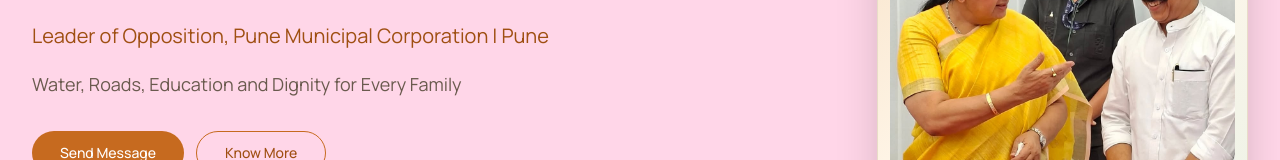
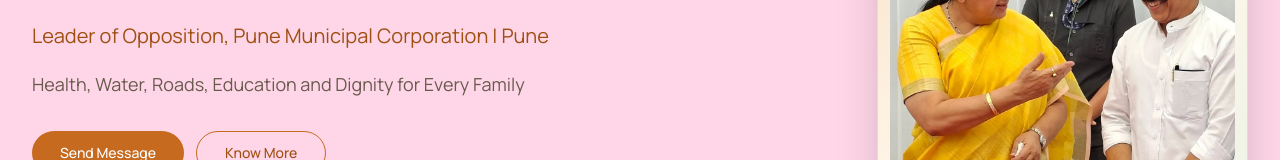
Before and after one commit to techwiew/nilesh-nikam-pune-corporator, a React (Vite) app: page / in a window 1280 px wide. Shown: the part 286-446 px from the top of the page. Built offline with nearby package versions, Linux system fonts and the light colour scheme.

Commit message:
data added

```diff
--- a/src/constants/leaderData.ts
+++ b/src/constants/leaderData.ts
@@ -67,9 +67,9 @@
     mr: "विरोधी पक्ष नेता , पुणे महानगरपालिका",
   },
   tagline: {
-    en: "Water, Roads, Education and Dignity for Every Family",
-    hi: "हर परिवार के लिए पानी, सड़क, शिक्षा और सम्मान",
-    mr: "प्रत्येक कुटुंबासाठी पाणी, रस्ते, शिक्षण आणि सन्मान",
+    en: "Health, Water, Roads, Education and Dignity for Every Family",
+    hi: "हर परिवार के लिए स्वास्थ्य, पानी, सड़क, शिक्षा और सम्मान",
+    mr: "प्रत्येक कुटुंबासाठी आरोग्य, पाणी, रस्ते, शिक्षण आणि सन्मान",
   },
   constituency: {
     en: "Pune",
```
